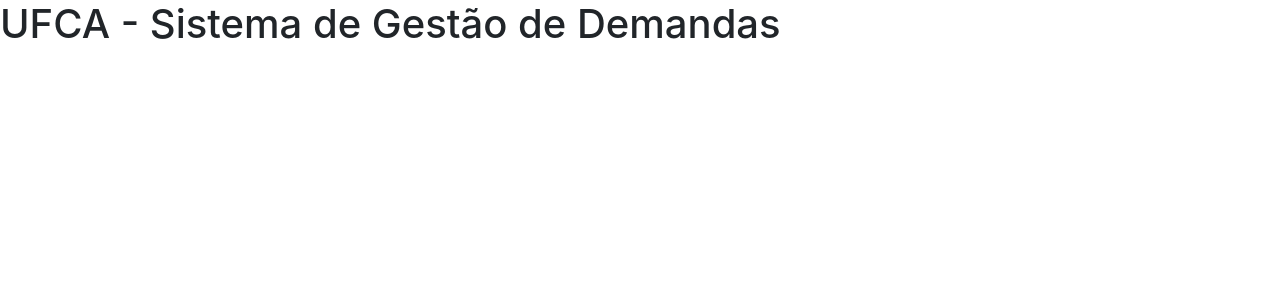
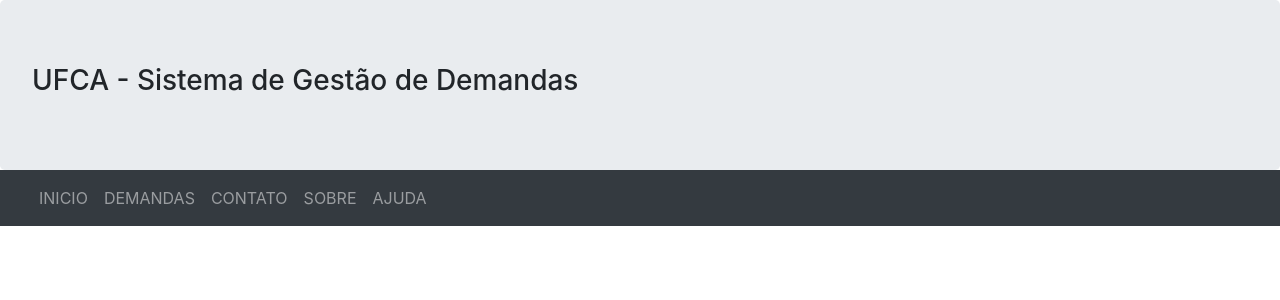
Before and after one commit to hugogomess/ufca-sgd, an Angular app: page / in a window 1280 px wide. Shown: the top 300 px of the page. Built offline with nearby package versions, Linux system fonts and the light colour scheme.

Commit message:
added header and navbar

```diff
--- a/src/app/app.component.html
+++ b/src/app/app.component.html
@@ -1 +1,30 @@
-<h1>UFCA - Sistema de Gestão de Demandas</h1>
+<div class="jumbotron text-left" style="margin-bottom:0">
+    <h3>UFCA - Sistema de Gestão de Demandas</h3>
+</div>
+<div>
+<nav class="navbar navbar-expand-sm bg-dark navbar-dark">
+		<div class="col-sm-4">
+			<div class="collapse navbar-collapse" id="collapsibleNavbar">
+				<ul class="navbar-nav">
+					<li class="nav-item">
+						<a class="nav-link" href="#">INICIO</a>
+					</li>
+					<li class="nav-item">
+						<a class="nav-link" href="#">DEMANDAS</a>
+					</li>
+					<li class="nav-item">
+						<a class="nav-link" href="#">CONTATO</a>
+					</li>
+					<li class="nav-item">
+						<a class="nav-link" href="#">SOBRE</a>
+					</li>
+					<li class="nav-item">
+						<a class="nav-link" href="#">AJUDA</a>
+					</li>
+				</ul>
+			</div>
+		</div>
+	</nav>
+	<router-outlet></router-outlet>
+
+	</div>
```
